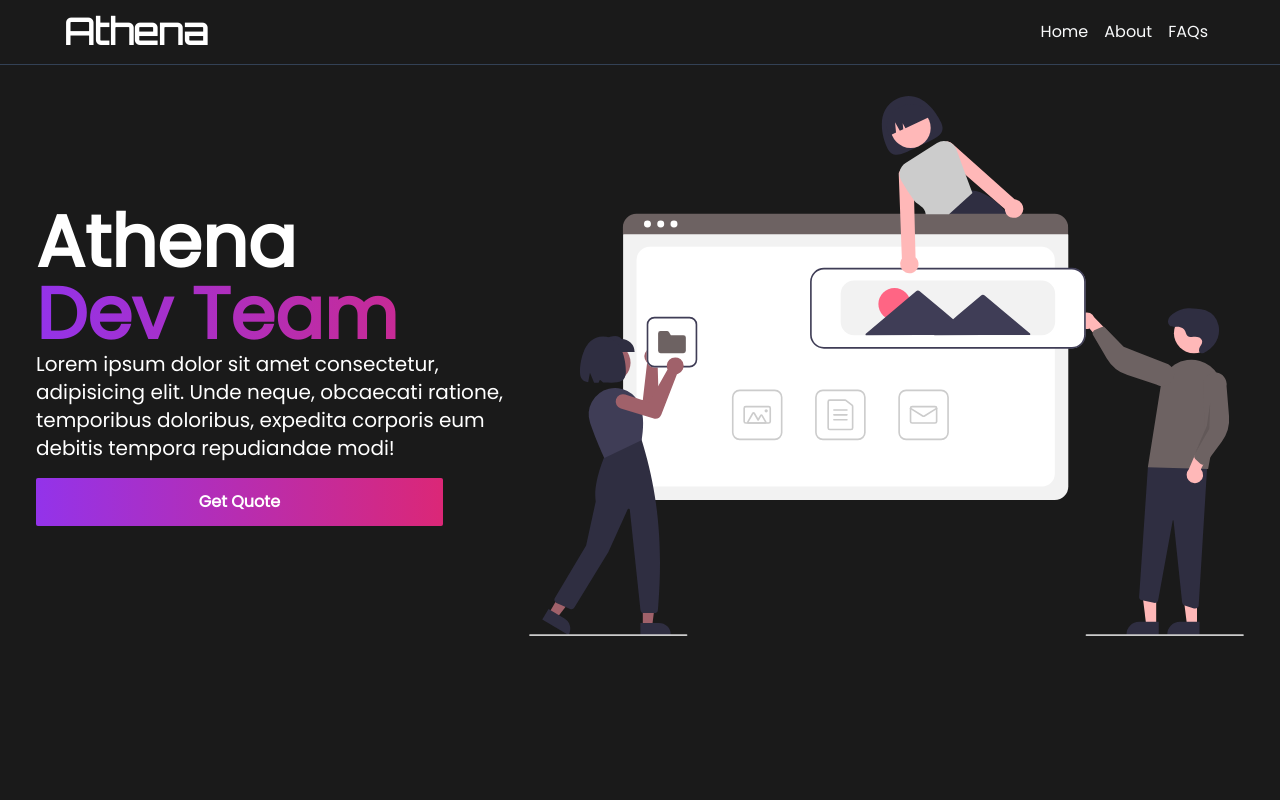
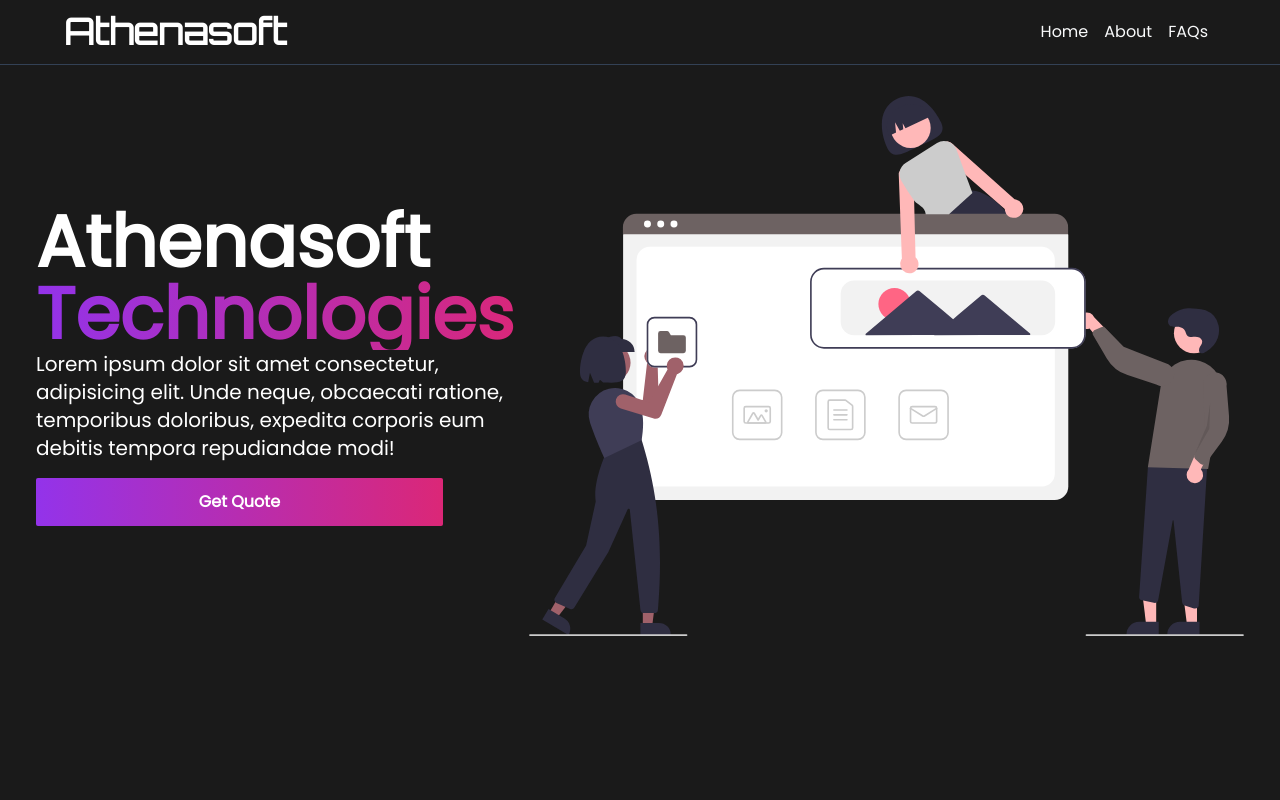
Before and after one commit to SolomonYakubu/athena-dev-team, a Next.js app: page / in a window 1280 px wide. Shown: the top 800 px of the page. Built offline with nearby package versions, Linux system fonts and the light colour scheme.

Commit message:
text edit

```diff
--- a/components/Header.tsx
+++ b/components/Header.tsx
@@ -31,14 +31,13 @@ export default function Header() {
   return (
     <div className="fixed top-0 z-20">
       <div className=" p-4 md:px-16 md:py-8 flex w-screen items-center justify-between bg-[#1a1a1a] h-16 border-b-[0.1px] border-solid border-b-slate-700">
-     <h3 className="font-[Orbitron] text-white font-bold text-4xl">Athena</h3>
-
+        <h3 className="font-[Orbitron] text-white font-bold text-4xl">
+          Athenasoft
+        </h3>
 
         <ul className="  md:justify-between  md:flex hidden">
           {" "}
-            {list.map(
-              ([name, link], index) =>
-
+          {list.map(([name, link], index) => (
             <Link
               className="m-2 text-gray-50  cursor-pointer hover:text-blue-400"
               key={index}
@@ -51,10 +50,7 @@ export default function Header() {
             >
               {name}
             </Link>
-
-
-            )}
-
+          ))}
         </ul>
 
         <button
@@ -98,9 +94,7 @@ export default function Header() {
                 </li>
               )
           )}
-
         </ul>
-
       </div>
     </div>
   );
--- a/pages/index.tsx
+++ b/pages/index.tsx
@@ -109,11 +109,11 @@ const Home: NextPage = () => {
           <div className="md:flex md:items-center md:justify-between md:w-full px-3 pt-8">
             <div className="pt-5 md:pt-0 md:w-6/12 ">
               <h3 className="font-extrabold text-4xl md:text-7xl text-white">
-                Athena
+                Athenasoft
               </h3>
               <Bounce>
                 <h3 className="font-extrabold text-4xl md:text-7xl text-transparent bg-clip-text bg-gradient-to-r from-purple-600 to-pink-600">
-                  Dev Team
+                  Technologies
                 </h3>
               </Bounce>
               <p className="text-white font-thin text-xl mb-4">
```
Lines whose indentation alone changed are shown as unchanged.
